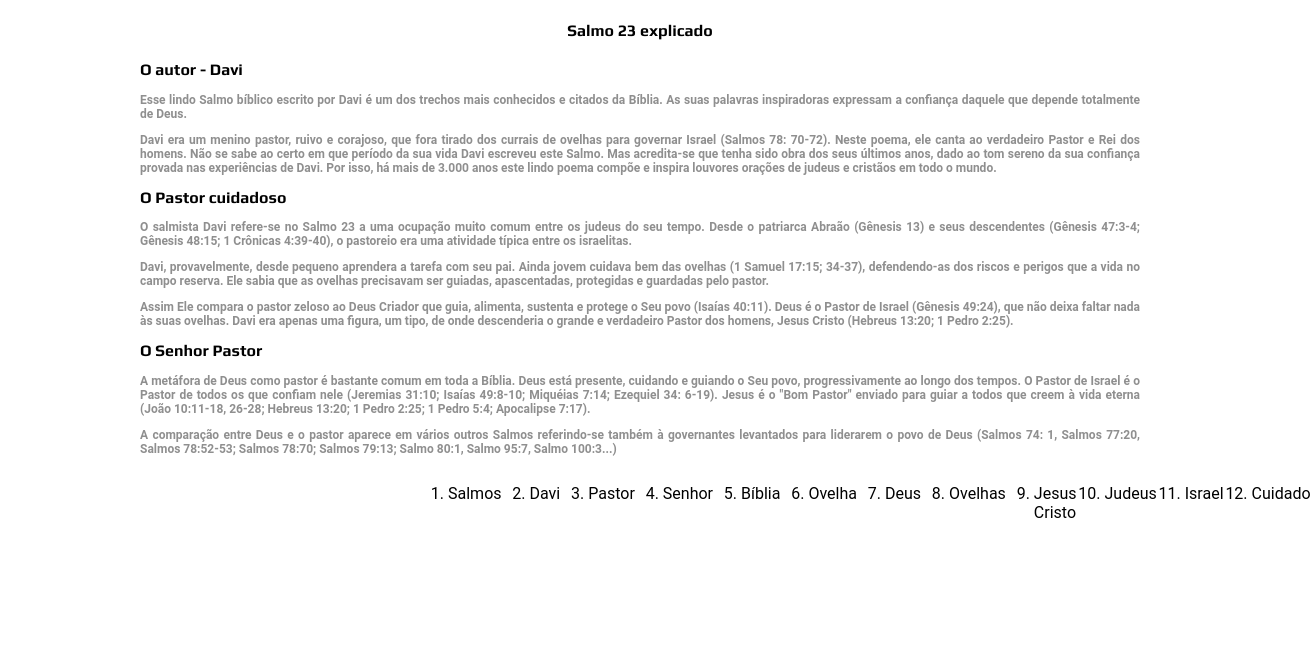
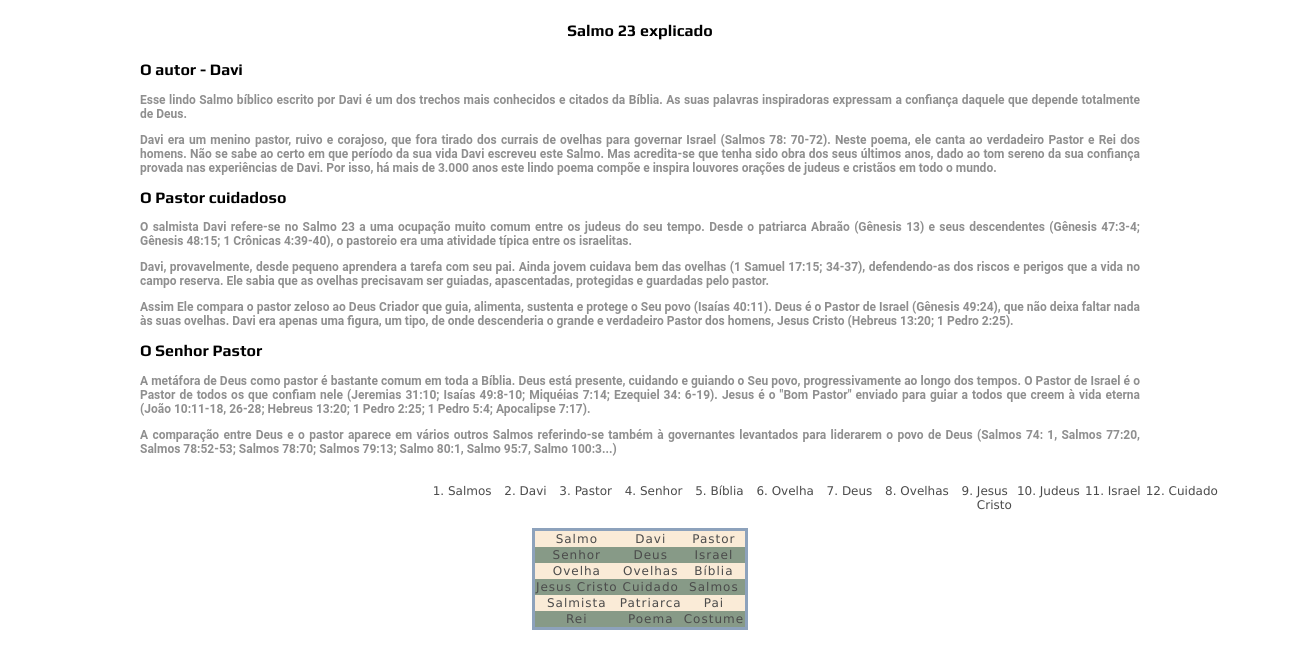
Before and after one commit to danseveriano/Modulo-CSS, a plain HTML site: page Aula 6 CSS/index7.html in a window 1280 px wide. Shown: the whole page, 1311 px wide, since content can reach past the window. Drawn offline with Linux system fonts and the light colour scheme.

Commit message:
aula 6 css

```diff
--- a/Aula 6 CSS/index7.html
+++ b/Aula 6 CSS/index7.html
@@ -8,8 +8,8 @@
     <title>Document</title>
     <link rel="stylesheet" href="style7.css">
     <link rel="preconnect" href="https://fonts.googleapis.com">
-<link rel="preconnect" href="https://fonts.gstatic.com" crossorigin>
-<link href="https://fonts.googleapis.com/css2? família=Roboto" rel="stylesheet">
+    <link rel="preconnect" href="https://fonts.gstatic.com" crossorigin>
+    <link href="https://fonts.googleapis.com/css2? família=Roboto" rel="stylesheet">
     </style>
 </head>
 
@@ -76,6 +76,41 @@
             <li>Cuidado</li>
         </ol>
     </section>
+    <section>
+        <table>
+            <tr>
+                <td>Salmo</td>
+                <td>Davi</td>
+                <td>Pastor</td>
+            </tr>
+            <tr>
+                <td>Senhor</td>
+                <td>Deus</td>
+                <td>Israel</td>
+            </tr>
+            <tr>
+                <td>Ovelha</td>
+                <td>Ovelhas</td>
+                <td>Bíblia</td>
+            </tr>
+            <tr>
+                <td>Jesus Cristo</td>
+                <td>Cuidado</td>
+                <td>Salmos</td>
+            </tr>
+            <tr>
+                <td>Salmista</td>
+                <td>Patriarca</td>
+                <td>Pai</td>
+            </tr>
+            <tr>
+                <td>Rei</td>
+                <td>Poema</td>
+                <td>Costume</td>
+            </tr>
+        </table>
+    </section>
+
 </body>
 
 </html>
--- a/Aula 6 CSS/style7.css
+++ b/Aula 6 CSS/style7.css
@@ -41,5 +41,32 @@ ol {
 
 li {
     margin-right: 28px;
-    font-family: "roboto";
+    font-family: Verdana, Geneva, Tahoma, sans-serif;
+    color: #4b4b4b;
+    font-size: 12px;
 }
+
+table {
+    margin: auto;
+    padding-top: 20px;
+    table-layout: fixed;
+    border-collapse: collapse;
+    border: 3px solid #8da2bc;
+    font-family: Verdana, Geneva, Tahoma, sans-serif;
+    color: #4b4b4b;
+    font-size: 12px;
+}
+
+table tr {
+    background-color: #879a87;
+    letter-spacing: 2px;
+}
+
+td {
+    text-align: center;
+    letter-spacing: 1px;
+}
+
+tbody tr:nth-child(odd) {
+    background-color: #faebd7;
+  }
```
